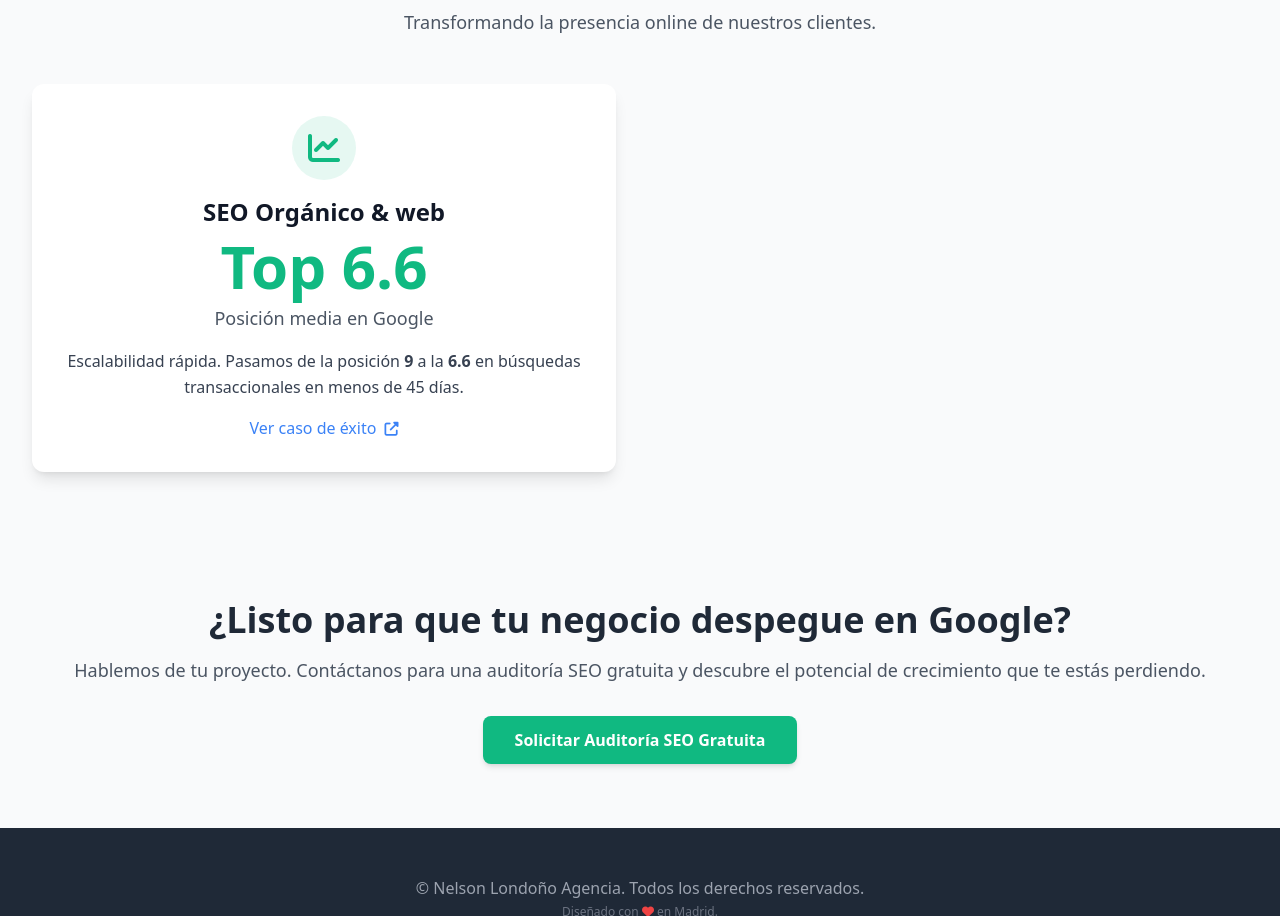
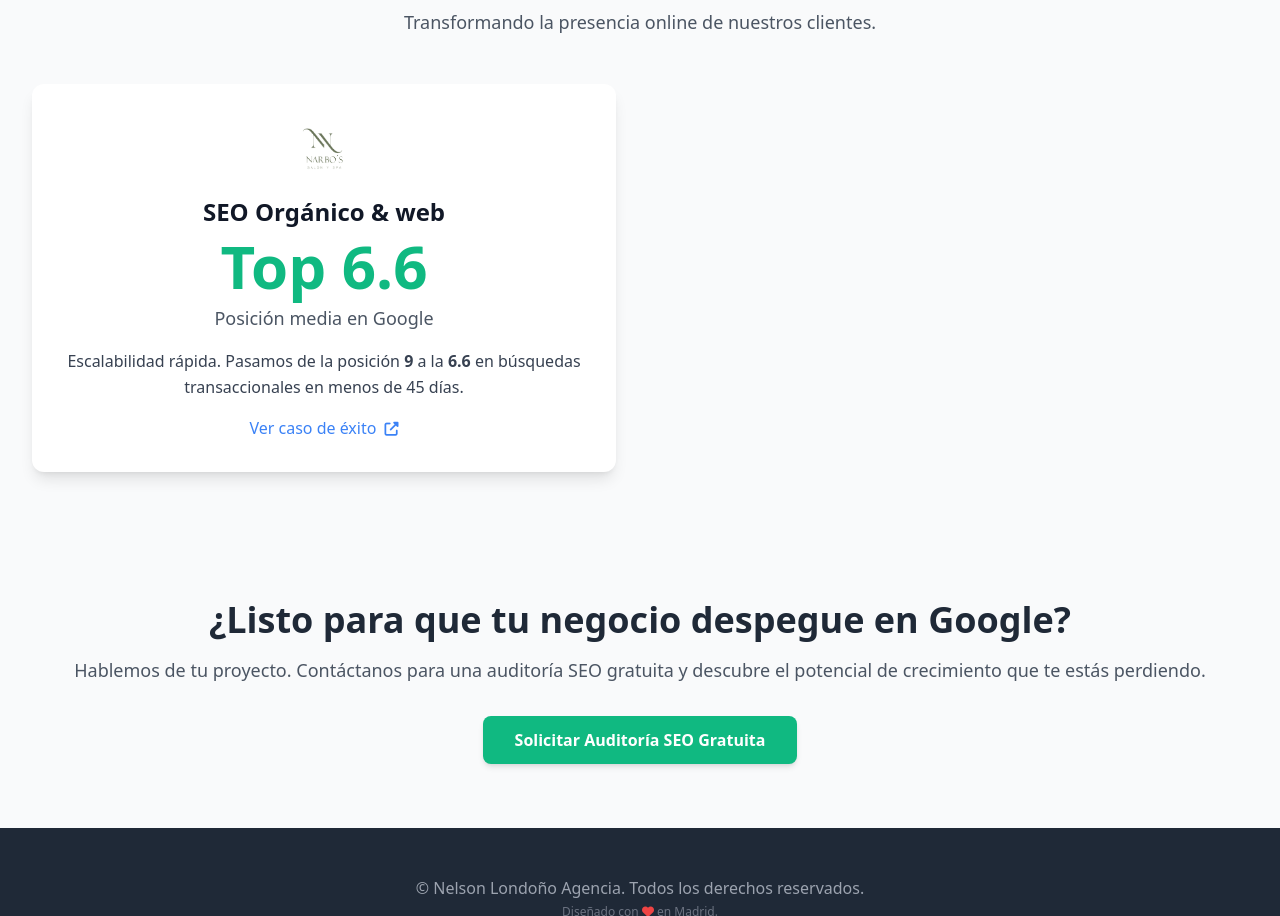
Before and after one commit to nelsonlondonodev/WebAgenciaMkt, a website: page agencia-seo.html in a window 1280 px wide. Shown: the part 1968-2884 px from the top of the page. Drawn offline with Linux system fonts and the light colour scheme.

Commit message:
feat: Replace icon with client logo in SEO case study
Replaced the generic chart icon with the Narbo's Salón Spa logo in the SEO case study card on 'agencia-seo.html' to enhance authenticity and branding. Adjusted container styling for optimal visual integration.

```diff
--- a/agencia-seo.html
+++ b/agencia-seo.html
@@ -416,9 +416,16 @@
               class="service-card group hover:-translate-y-2 flex flex-col items-center text-center scroll-animate-initial delay-100"
             >
               <div
-                class="flex items-center justify-center w-16 h-16 mb-4 rounded-full bg-primary-green/10 dark:bg-primary-blue/10 text-primary-green dark:text-primary-blue"
+                class="flex items-center justify-center w-16 h-16 mb-4 rounded-full bg-white dark:bg-gray-800 p-2 shadow-inner"
               >
-                <i class="fas fa-chart-line fa-2x"></i>
+                <img
+                  src="./image/narbos-logo-caso-exito.webp"
+                  alt="Logo de Narbo's Salón Spa"
+                  class="w-full h-full object-contain"
+                  loading="lazy"
+                  width="64"
+                  height="64"
+                />
               </div>
               <h3
                 class="text-2xl font-semibold text-gray-900 dark:text-white mb-2"
```
